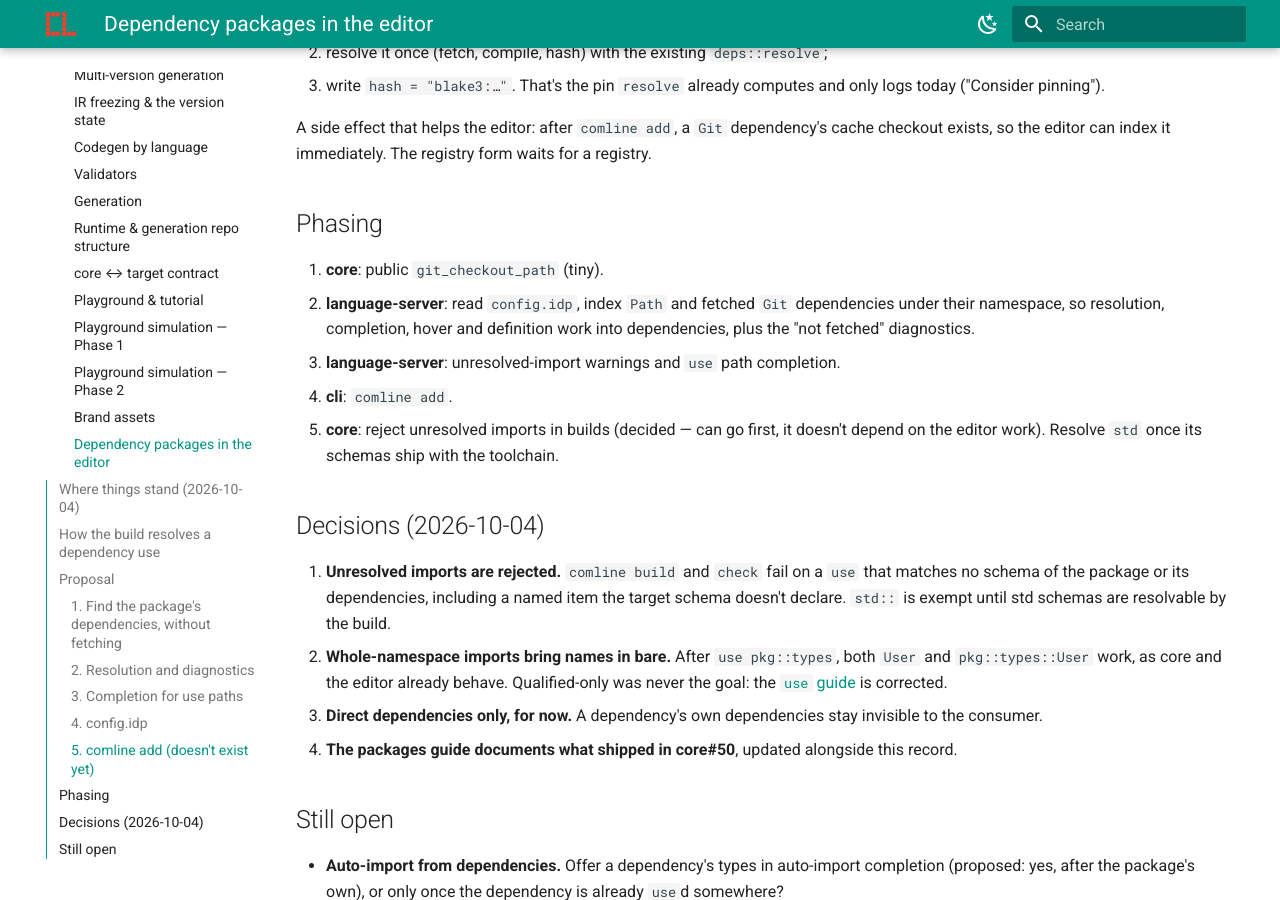
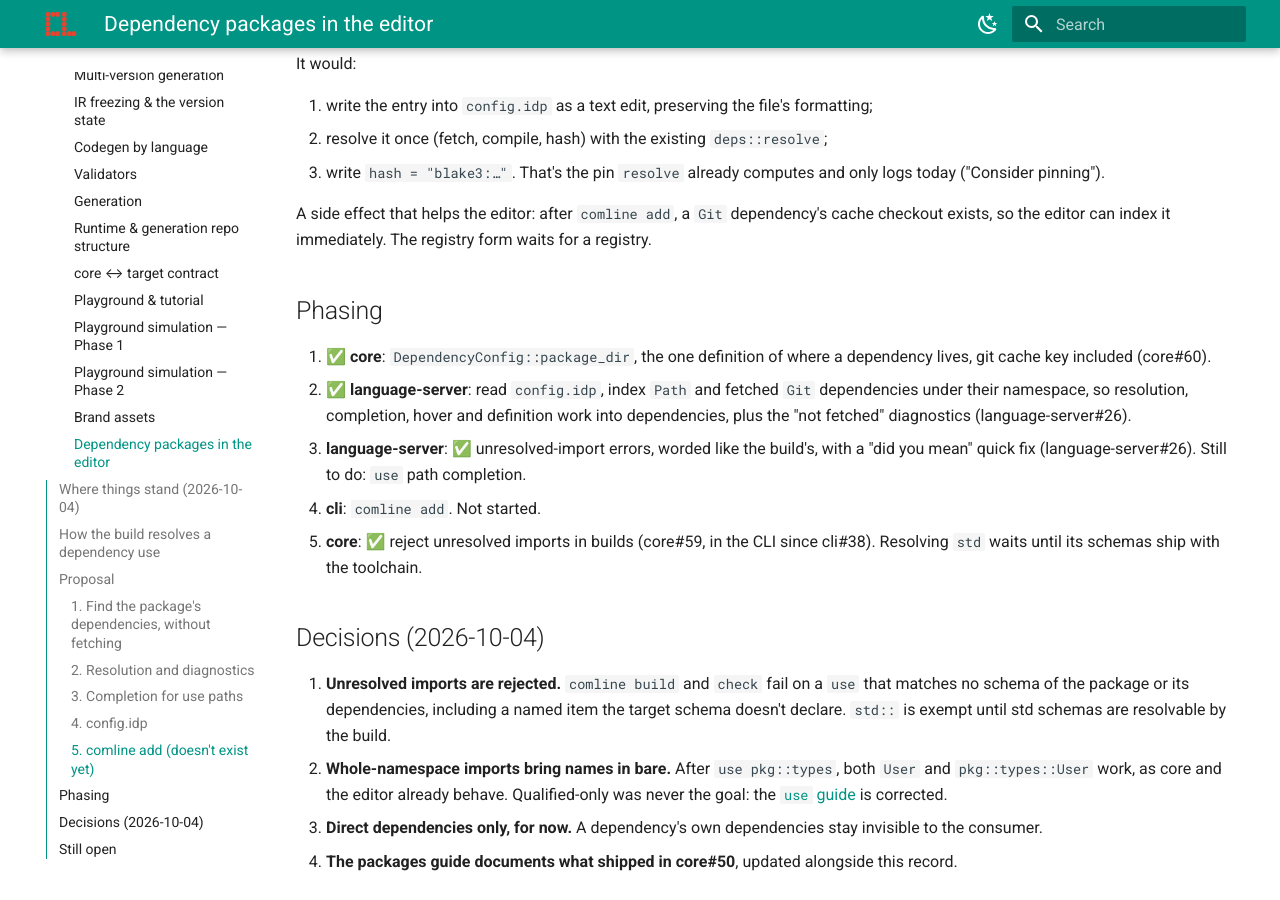
Before and after one commit to ComlineProject/docs, an MkDocs documentation site: the page built from docs/docs/design/editor-dependency-packages.md, in a window 1280 px wide and 900 px high, scrolled down 3485 px. Built offline with MkDocs 1.6.1 and Material for MkDocs 9.7.7, drawn with Linux system fonts in a browser that asks for light colours; the version menu is left out; some of the changed text lies outside the part shown.

Commit message:
design: editor dependency support is partly implemented
Phases 1, 2 and the unresolved-import half of 3 are in core#60 and
language-server#26; unresolved imports are rejected by builds since
core#59 / cli#38. Still to do: `use` path completion, `comline add`,
and std once its schemas ship.

```diff
--- a/docs/docs/design/editor-dependency-packages.md
+++ b/docs/docs/design/editor-dependency-packages.md
@@ -1,6 +1,6 @@
 # Dependency packages in the editor
 
-Status: **Decided** (2026-10-04), not yet implemented · `ComlineProject/language-server` (+ `core` and `cli` pieces) · Relates to core#6, core#50, language-server#24, language-server#25
+Status: **Partly implemented** · `ComlineProject/language-server` (+ `core` and `cli` pieces) · Relates to core#6, core#50, core#59, core#60, cli#38, language-server#24, language-server#25, language-server#26
 
 How `use shared_types::foo::X` should work in the editor when `shared_types` is a
 dependency declared in `config.idp`: hover, go-to-definition into the
@@ -16,7 +16,8 @@ doesn't exist. The language server never fetches anything itself.
 | `Registry` dependencies | parsed, then rejected: there's no registry server yet (`package-registry` is on hold) |
 | `comline add` | doesn't exist |
 | Editor: `use` of a local schema | ✅ resolved across the whole package, open or not (language-server#22–#25) |
-| Editor: `use` of a dependency | ❌ not resolved; names from it get the benefit of the doubt |
+| Editor: `use` of a dependency | ✅ resolved for path dependencies and fetched git pins; hover, go-to-definition, completion work into them (language-server#26) |
+| Unresolved imports | ✅ rejected by `comline check` / `build` (core#59, cli#38) and reported by the editor with a "did you mean" quick fix (language-server#26) |
 | `std::` | ❌ not resolved by `comline build` either (see below) |
 | [Packages guide](../guide/packages/index.md) | ✅ updated alongside this record (it still said dependencies weren't implemented) |
 
@@ -148,15 +149,18 @@ waits for a registry.
 
 ## Phasing
 
-1. **core**: public `git_checkout_path` (tiny).
-2. **language-server**: read `config.idp`, index `Path` and fetched `Git`
+1. ✅ **core**: `DependencyConfig::package_dir`, the one definition of where a
+   dependency lives, git cache key included (core#60).
+2. ✅ **language-server**: read `config.idp`, index `Path` and fetched `Git`
    dependencies under their namespace, so resolution, completion, hover and
-   definition work into dependencies, plus the "not fetched" diagnostics.
-3. **language-server**: unresolved-import warnings and `use` path completion.
-4. **cli**: `comline add`.
-5. **core**: reject unresolved imports in builds (decided — can go first, it
-   doesn't depend on the editor work). Resolve `std` once its schemas ship with
-   the toolchain.
+   definition work into dependencies, plus the "not fetched" diagnostics
+   (language-server#26).
+3. **language-server**: ✅ unresolved-import errors, worded like the build's,
+   with a "did you mean" quick fix (language-server#26). Still to do: `use`
+   path completion.
+4. **cli**: `comline add`. Not started.
+5. **core**: ✅ reject unresolved imports in builds (core#59, in the CLI since
+   cli#38). Resolving `std` waits until its schemas ship with the toolchain.
 
 ## Decisions (2026-10-04)
 
```
Also changed, not shown: docs/docs/design/index.md (+1 -1 lines).
